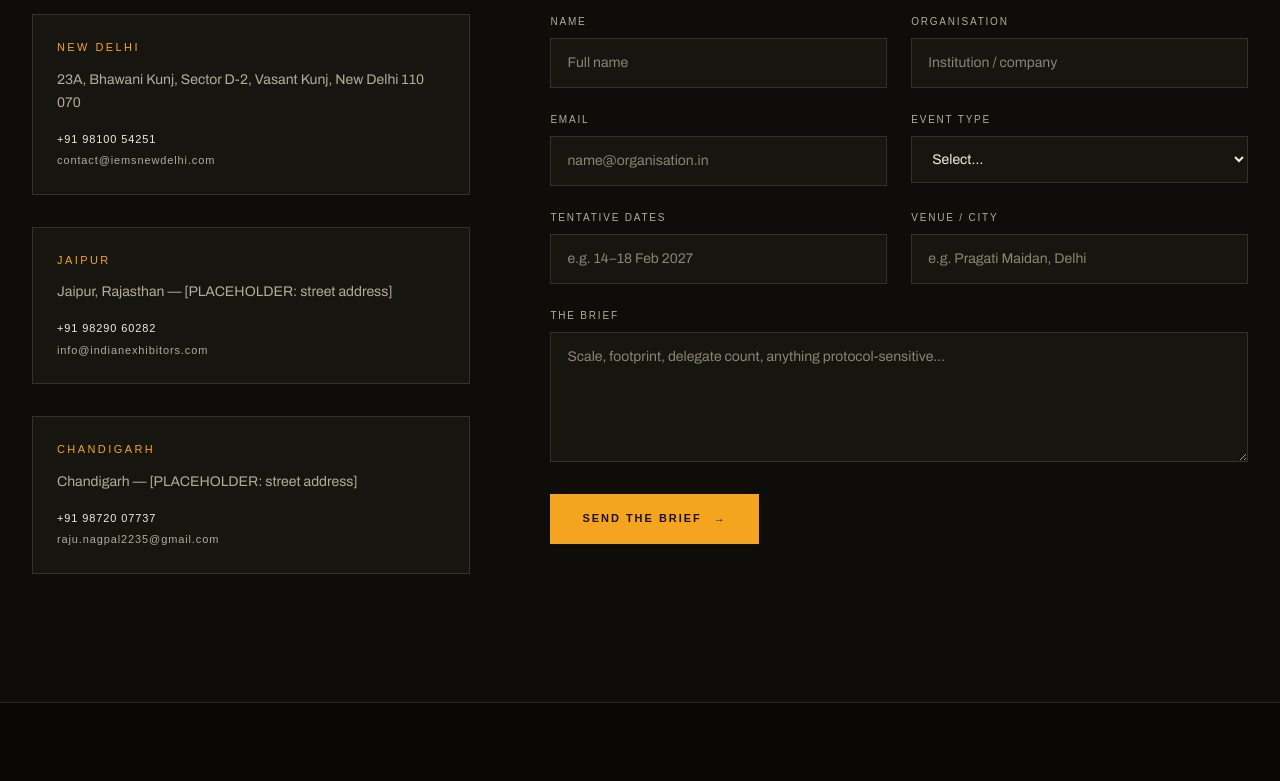
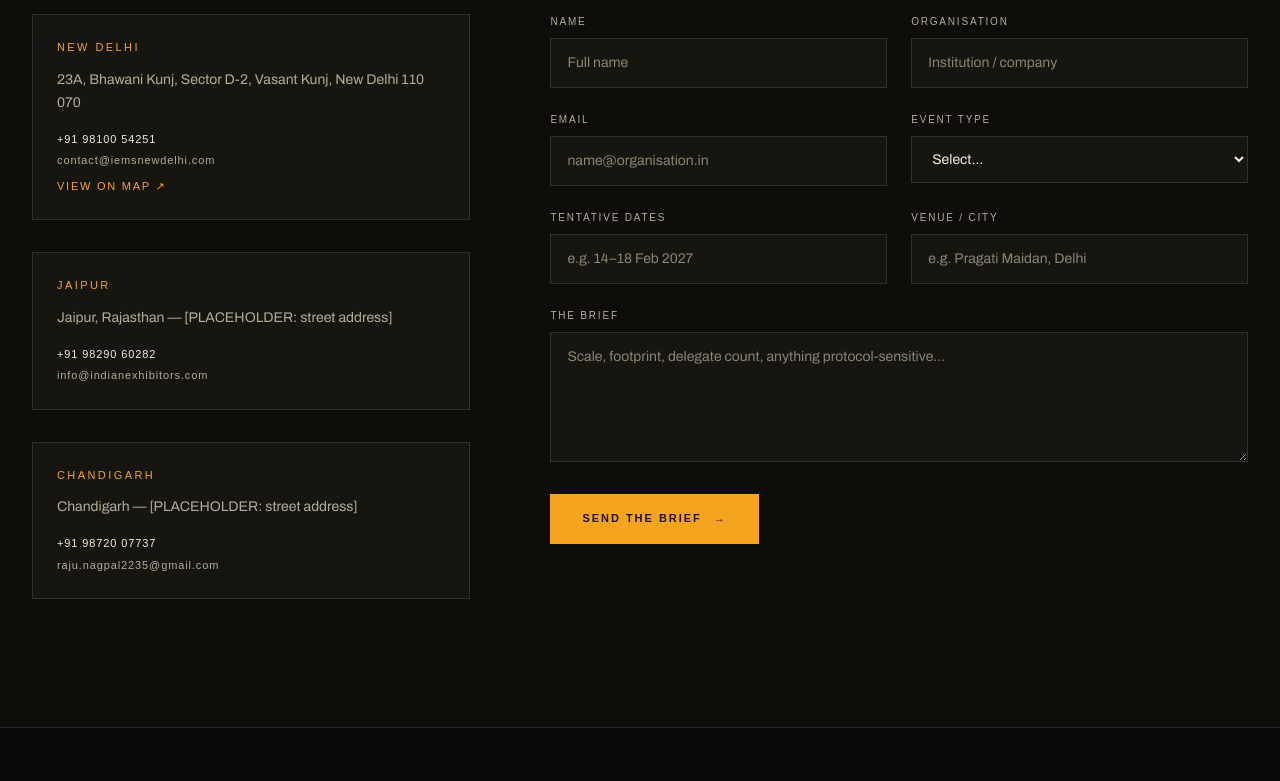
Before and after one commit to Inter-Event-Management-Services-Pvt-Ltd/Wesbite, a Next.js app: page / in a window 1280 px wide. Shown: the part 9120-9901 px from the top of the page. Built offline with nearby package versions, Linux system fonts and the light colour scheme; a web font is replaced by a local one.

Commit message:
Add Google Maps link to the New Delhi headquarters card
Delhi office entry gets a map URL; the contact card renders a
View-on-map link when an office has one, so Jaipur/Chandigarh can
follow once their street addresses are confirmed.

```diff
--- a/src/components/contact.tsx
+++ b/src/components/contact.tsx
@@ -52,6 +52,16 @@ export function Contact() {
                     <a href={`mailto:${o.email}`} className="link-draw w-fit break-all text-soft">
                       {o.email}
                     </a>
+                    {"map" in o && o.map && (
+                      <a
+                        href={o.map}
+                        target="_blank"
+                        rel="noopener noreferrer"
+                        className="link-draw mt-1 w-fit uppercase tracking-[0.16em] text-accent"
+                      >
+                        View on map <span aria-hidden>↗</span>
+                      </a>
+                    )}
                   </div>
                 </div>
               </Reveal>
--- a/src/lib/data.ts
+++ b/src/lib/data.ts
@@ -335,6 +335,7 @@ export const offices = [
     address: "23A, Bhawani Kunj, Sector D-2, Vasant Kunj, New Delhi 110 070",
     phone: "+91 98100 54251",
     email: "contact@iemsnewdelhi.com",
+    map: "https://www.google.com/maps/search/?api=1&query=23A%2C%20Bhawani%20Kunj%2C%20Sector%20D-2%2C%20Vasant%20Kunj%2C%20New%20Delhi%20110070",
   },
   {
     city: "Jaipur",
```
